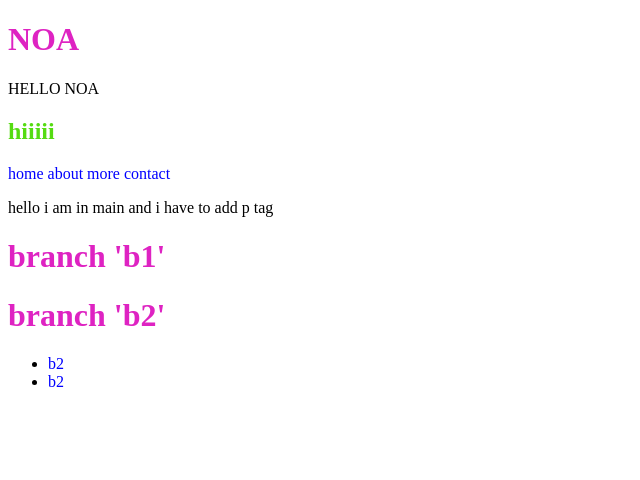
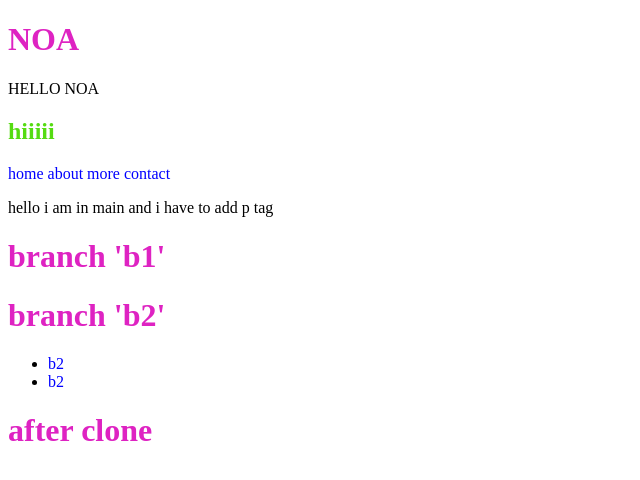
Before and after one commit to noaMetzger/lesson7-branch, a plain HTML site: page index.html in a window 1280 px wide. Shown: the whole page, without its empty margins (0-640 px from the left). Drawn offline with Linux system fonts and the light colour scheme.

Commit message:
aferClone

```diff
--- a/index.html
+++ b/index.html
@@ -23,6 +23,7 @@
   <li><a>b2</a></li>
   <li><a>b2</a></li>
 </ul>
+<h1>after clone</h1>
 
 
 
```
